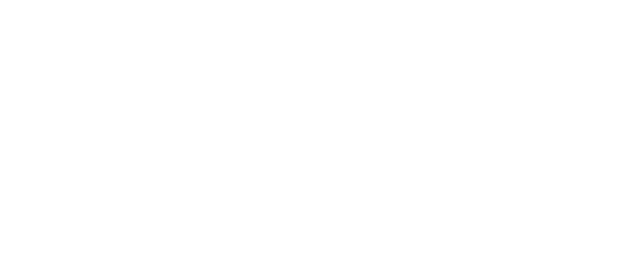
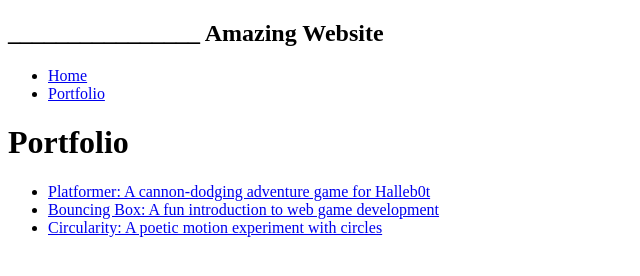
Before and after one commit to SaniyaBreaux6339962/SaniyaBreaux6339962.github.io, a plain HTML site: page portfolio.html in a window 1280 px wide. Shown: the whole page, without its empty margins (0-640 px from the left). Drawn offline with Linux system fonts and the light colour scheme.

Commit message:
todo 1 complete

```diff
--- a/portfolio.html
+++ b/portfolio.html
@@ -0,0 +1,43 @@
+<!DOCTYPE html>
+<html>
+  <head>
+     <title>SaniyaBreaux Computer Science Website</title>
+     <link rel="stylesheet" href="style.css" />
+  </head>
+
+
+  <body>
+    <!-- All content goes here -->
+    <div id="all-contents">
+       <nav>
+        <h1>________________ Amazing Website</h1>
+          <ul id="nav-ul">
+            <li class="nav-li">
+  <a href="index.html">Home</a>
+</li>
+<li class="nav-li">
+  <a href="portfolio.html">Portfolio</a>
+</li>
+</ul>
+  </nav>
+
+
+  <main>
+  <div class="content">
+    <h1>Portfolio</h1>
+    <ul id="portfolio">
+<li>
+  <a href="fsd-projects/platformer/">Platformer: A cannon-dodging adventure game for Halleb0t</a>
+</li>
+<li>
+  <a href="fsd-projects/bouncing-box/">Bouncing Box: A fun introduction to web game development</a>
+</li>
+<li>
+  <a href="fsd-projects/circularity/">Circularity: A poetic motion experiment with circles</a>
+</li>
+    </ul>
+  </div>
+  </main>
+    </div>
+  </body>
+</html>
```
Also changed, not shown: index.html (+1 -1 lines).
